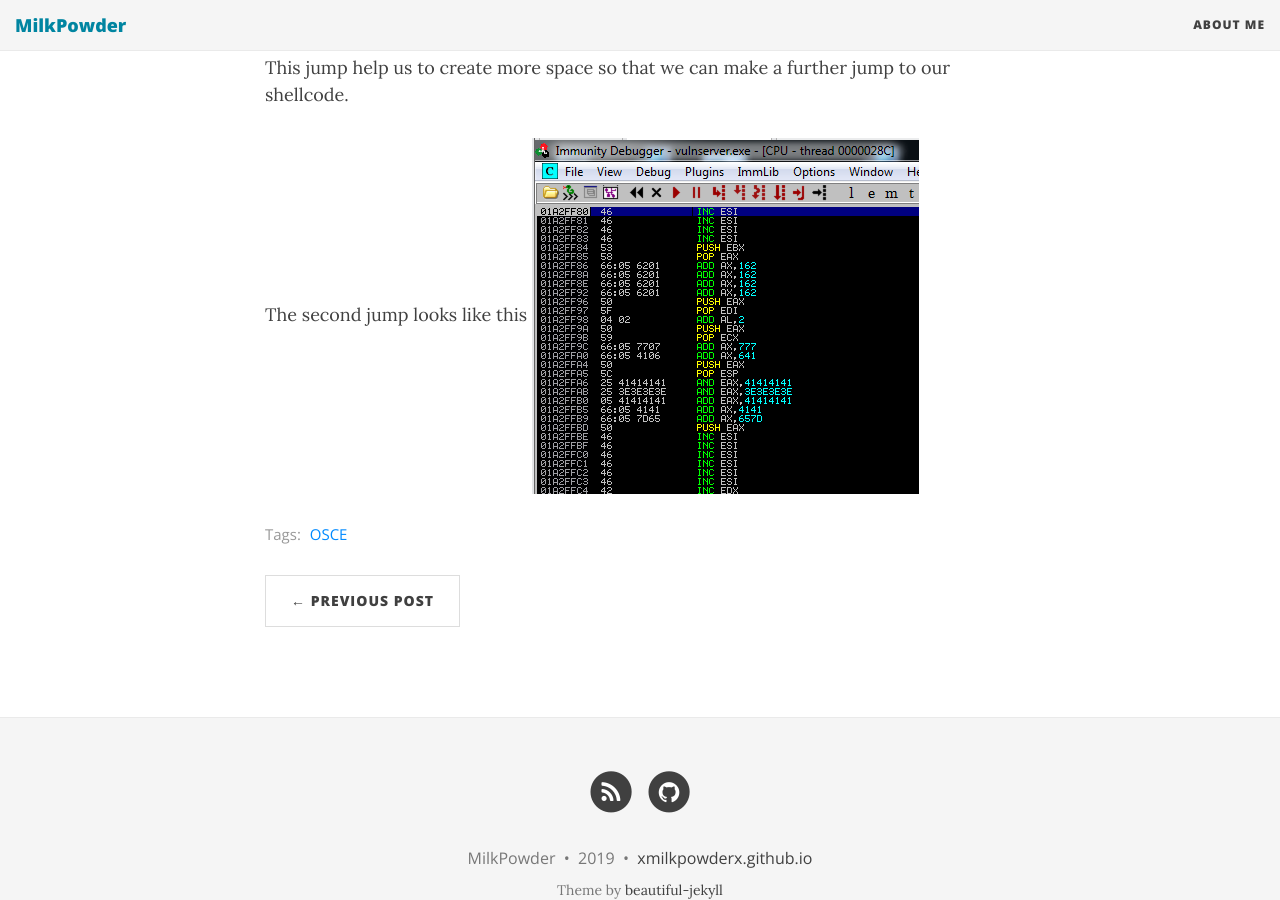
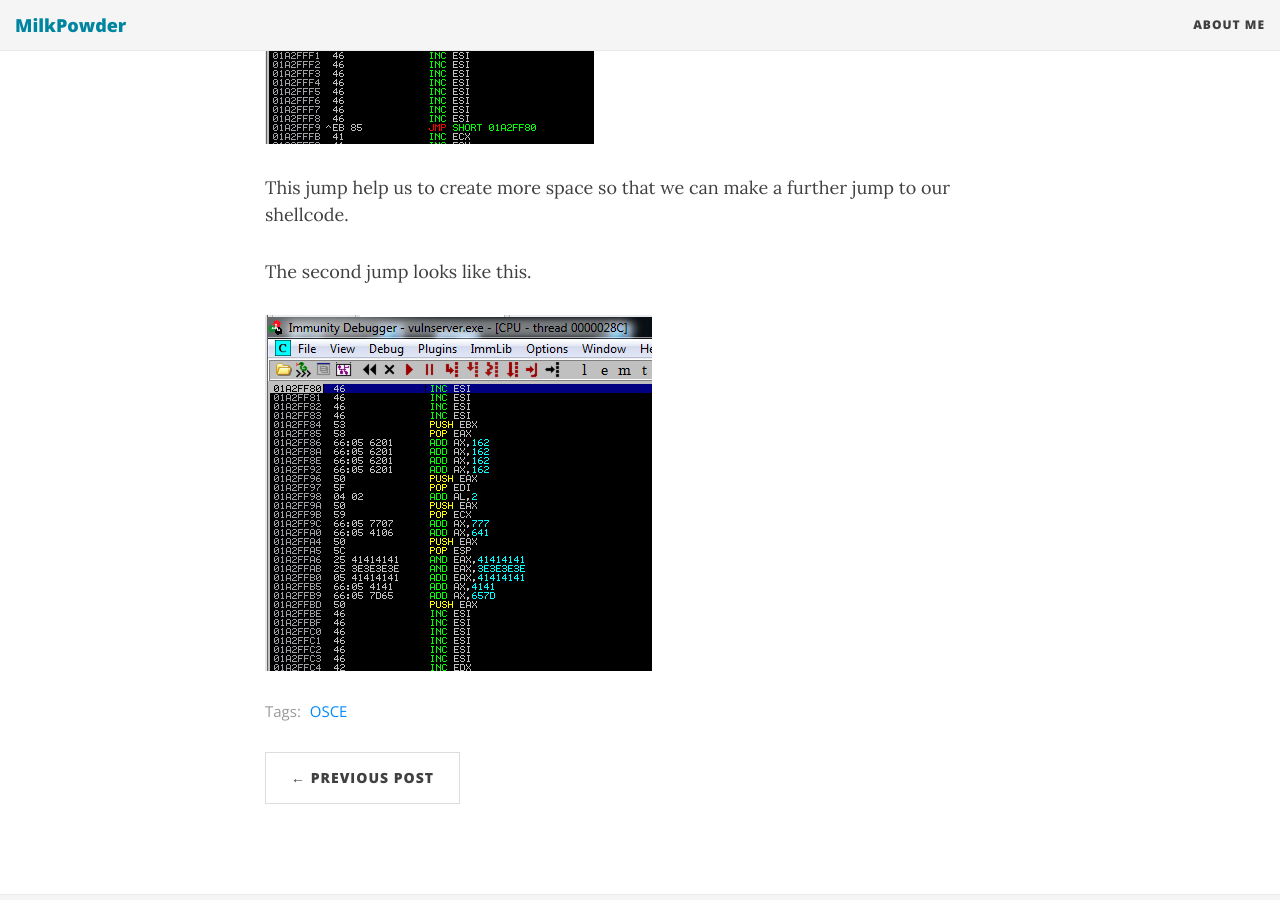
Before and after one commit to xMilkPowderx/xMilkPowderx.github.io, a Jekyll site: the page built from _posts/2019-08-01-Vulnserver.md, in a window 1280 px wide and 900 px high, scrolled down 4991 px. Built offline with Jekyll 4.4.1, drawn with Linux system fonts in a browser that asks for light colours; nearby versions of some CDN libraries; comment, search, counter and statistics services are not loaded.

```diff
--- a/_posts/2019-08-01-Vulnserver.md
+++ b/_posts/2019-08-01-Vulnserver.md
@@ -12,11 +12,13 @@ So one day, I was preparing for OSCE, I fire up vulnserver and try to mess aroun
 When the POC crash, we can see that EIP is not overwritten, however, if we look at the SEH chain, we can find that it got overwritten to our payload. So, this is going to be a SEH buffer overflow.
 
 We use pattern create and !mona findmsp to get the location of nSEH and SEH
+
 <img class="image image--xl" src="https://raw.githubusercontent.com/xMilkPowderx/xMilkPowderx.github.io/master/assets/images/vulnserver/LTER-2.png"/>
 
 nSEH at 3515 and SEH at 3519, looks good. However, we only get 52 bytes after that, which clearly is not enough for a reverse shell. Looks like a job for egghunter?
 
 With the help of !mona seh, we get the address for a pop pop retn instruction.
+
 <img class="image image--xl" src="https://raw.githubusercontent.com/xMilkPowderx/xMilkPowderx.github.io/master/assets/images/vulnserver/LTER-3.png"/>
 
 Here, I choose 0x6250120B which I got lucky here, you will know why later.
@@ -48,6 +50,7 @@ See where our short jump should be? \xEB got converted to \x6C and \x90 got conv
 Here I use \x77 to make a conditional jump when both CF and ZF are equal 0. The jump is working quite well. Before we put our shellcode inside, lets check for bad characters.
 
 We all knew that \xEB and \x90 are bad characters, how about the others? The truth is...
+
 <img class="image image--xl" src="https://raw.githubusercontent.com/xMilkPowderx/xMilkPowderx.github.io/master/assets/images/vulnserver/LTER-6.png"/>
 
 The truth is every single bytes after \x7F got converted and we cannot use them. Not even our egghunter cause after we encode it, the size will be larger that the space we have. We will need to find some way to get more space.
@@ -82,9 +85,11 @@ s.close()
 The first jump will redirect ESP to the end of the payload so that we can write some shellcode at the end. The distance between ESP and the end of the payload is around 0x1379 so we use eax to do the calculation and ebx to store the original value of esp.
 
 P.S. you do not need the PUSHAD, I am just lazy to recalculate all the stuff to align ESP. just minus 32 bytes if you want to get rid of the PUSHAD
+
 <img class="image image--xl" src="https://raw.githubusercontent.com/xMilkPowderx/xMilkPowderx.github.io/master/assets/images/vulnserver/LTER-8.png"/>
 
 This jump help us to create more space so that we can make a further jump to our shellcode.
 
-The second jump looks like this
+The second jump looks like this.
+
 <img class="image image--xl" src="https://raw.githubusercontent.com/xMilkPowderx/xMilkPowderx.github.io/master/assets/images/vulnserver/LTER-9.png"/>
```
